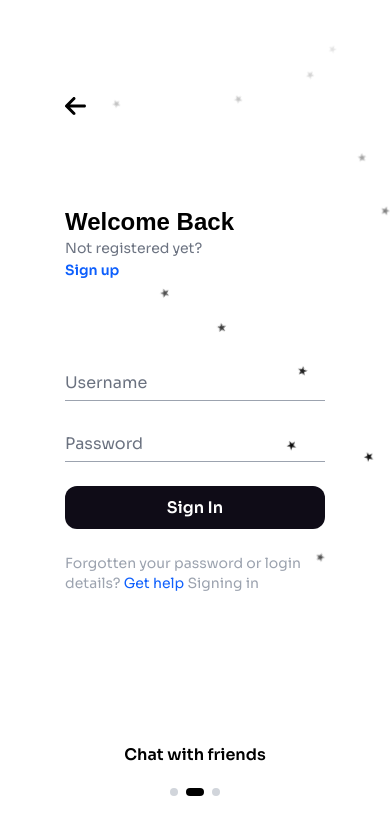
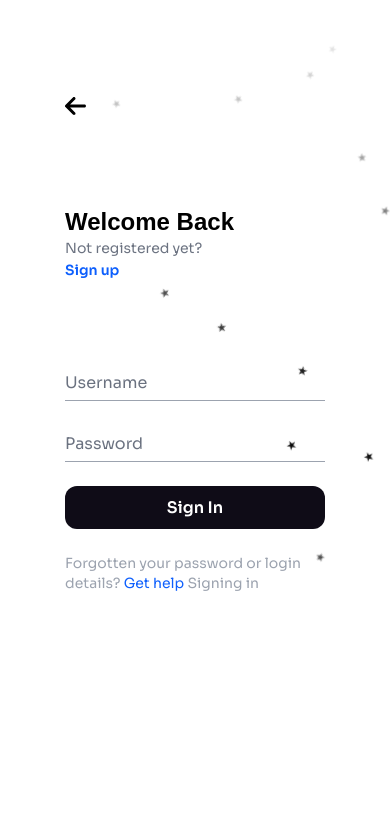
Before and after one commit to aakarsh-sharma118/clgvibe-dark, a React (Vite) app: page /clgvibe-dark/login in a window 390 px wide. Shown: the top 834 px of the page. Built offline with nearby package versions, Linux system fonts and the light colour scheme.

Commit message:
Minor Fix

```diff
--- a/src/components/design/Carousel.jsx
+++ b/src/components/design/Carousel.jsx
@@ -39,7 +39,7 @@ const Carousel = (props) => {
   }, [isManualInteraction, props.carouselData.length]);
 
   return (
-    <div className="carousel absolute w-full sm:w-[55%] sm:top-0 left-0 sm:left-[45%] bg-opacity-80 rounded-2xl p-6 sm:p-8 transition-all duration-800 ease-in-out">
+    <div className="carousel z-[-1] sm:z-auto absolute w-full sm:w-[55%] sm:top-0 left-0 sm:left-[45%] bg-opacity-80 rounded-2xl p-6 sm:p-8 transition-all duration-800 ease-in-out">
       {/* Images Wrapper */}
       <div className="images-wrapper grid grid-cols-1 grid-rows-1 gap-6">
         {/* Dynamically render images */}
```
